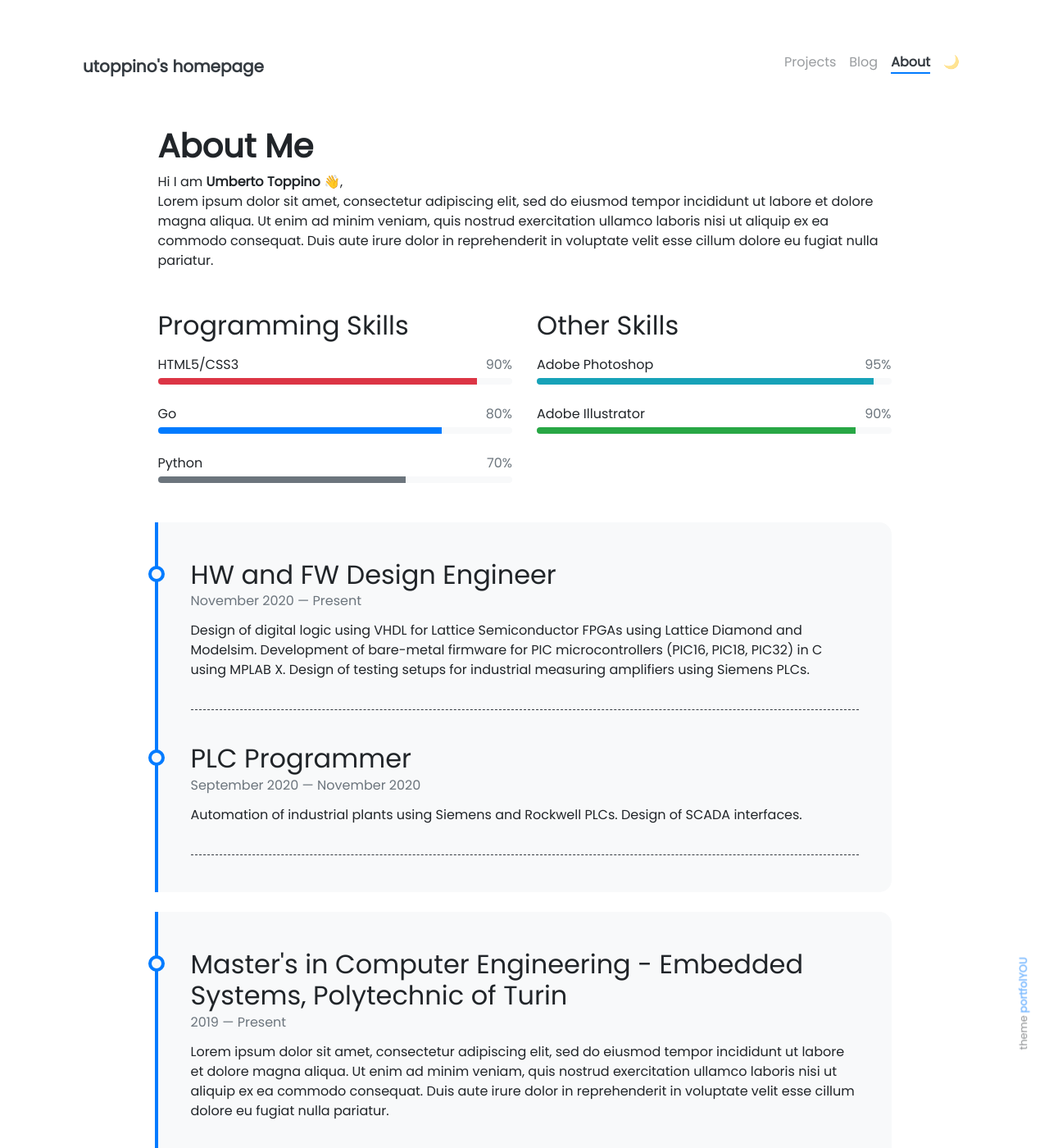
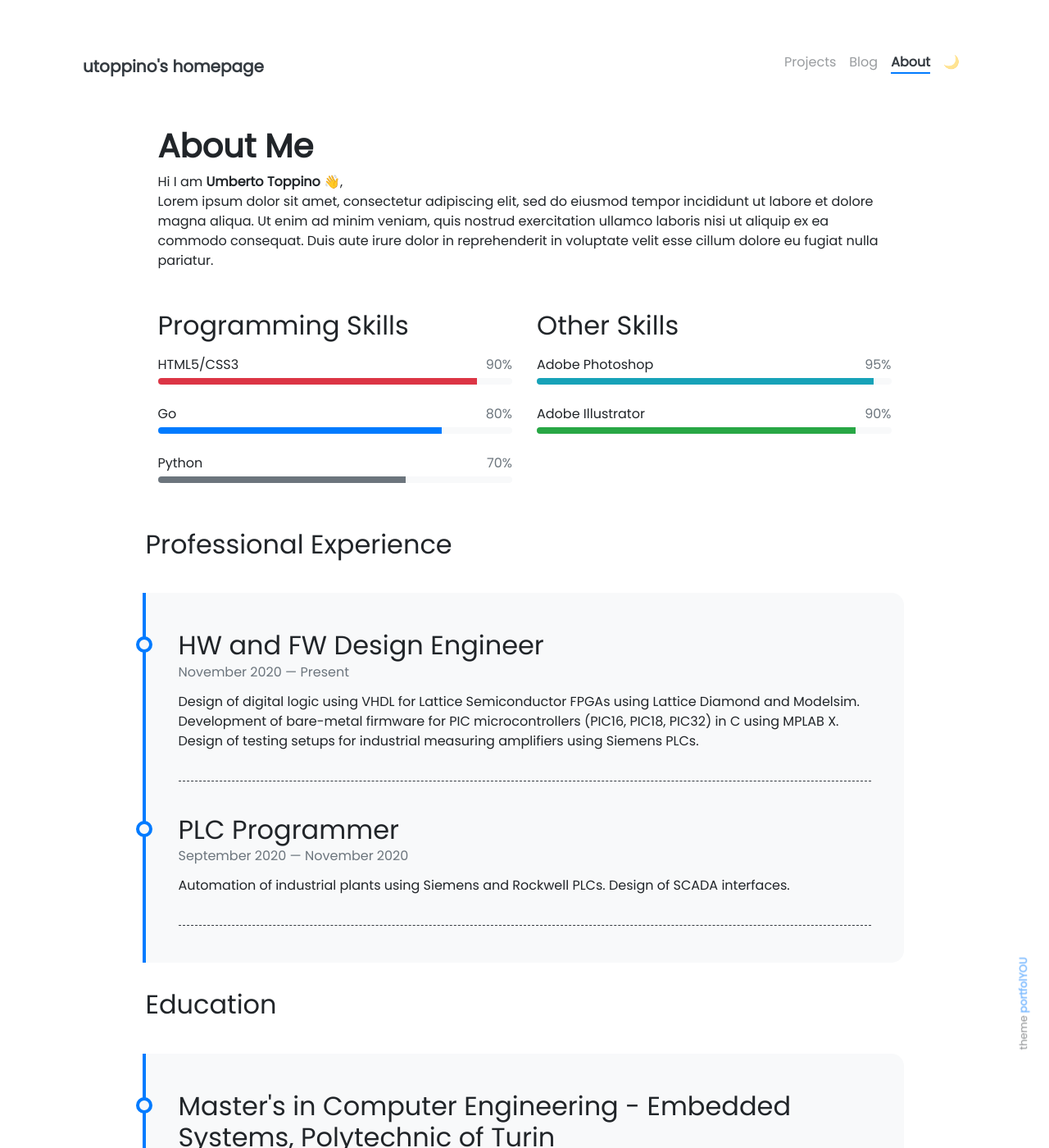
Before and after one commit to UToppino/utoppino.github.io, a Jekyll site: the page built from pages/about.md, in a window 1280 px wide and 1400 px high. Shown: the whole window at 82% size. Built offline with Jekyll 4.4.1, drawn with Linux system fonts in a browser that asks for light colours; nearby versions of some CDN libraries; emoji names are drawn with the system emoji font.

Commit message:
Fix about page

```diff
--- a/_includes/about/timeline.html
+++ b/_includes/about/timeline.html
@@ -1,6 +1,8 @@
-<div class="col mt-4">
-  <div class="timeline-body bg-themed">
-    {% for item in include.source %}
+<h2 class="mb-3">Professional Experience</h2>
+<div class="row">
+  <div class="col mt-4">
+    <div class="timeline-body bg-themed">
+      {% for item in site.data.timeline-work %}
       <div class="timeline-item">
         <div class="content">
           <h2>{{ item.title }}</h2>
@@ -8,6 +10,23 @@
           <p>{{ item.description }}</p>
         </div>
       </div>
-    {% endfor %}
+      {% endfor %}
+    </div>
   </div>
 </div>
+<h2 class="mb-3">Education</h2>
+<div class="row">
+  <div class="col mt-4">
+    <div class="timeline-body bg-themed">
+      {% for item in site.data.timeline-education %}
+      <div class="timeline-item">
+        <div class="content">
+          <h2>{{ item.title }}</h2>
+          <h6 class="date">{{ item.from }} — {{ item.to }}</h6>
+          <p>{{ item.description }}</p>
+        </div>
+      </div>
+      {% endfor %}
+    </div>
+  </div>
+</div>
--- a/pages/about.md
+++ b/pages/about.md
@@ -16,9 +16,5 @@ Lorem ipsum dolor sit amet, consectetur adipiscing elit, sed do eiusmod tempor i
 </div>
 
 <div class="row">
-{% include about/timeline.html title="Professional Experience" source=site.data.timeline-work %}
+{% include about/timeline.html%}
 </div>
-
-<div class="row">
-{% include about/timeline.html title="Education" source=site.data.timeline-education %}
-</div>
```
